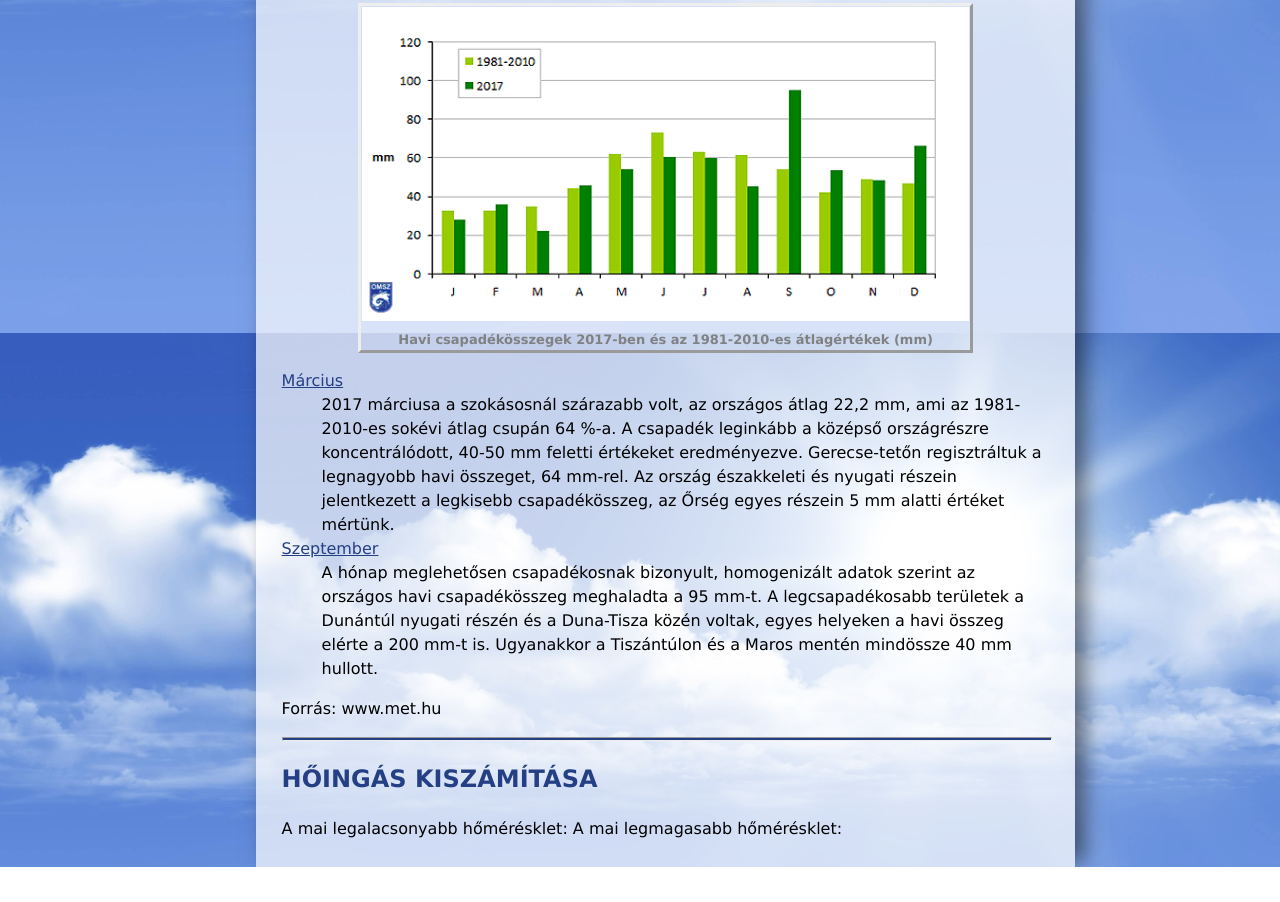
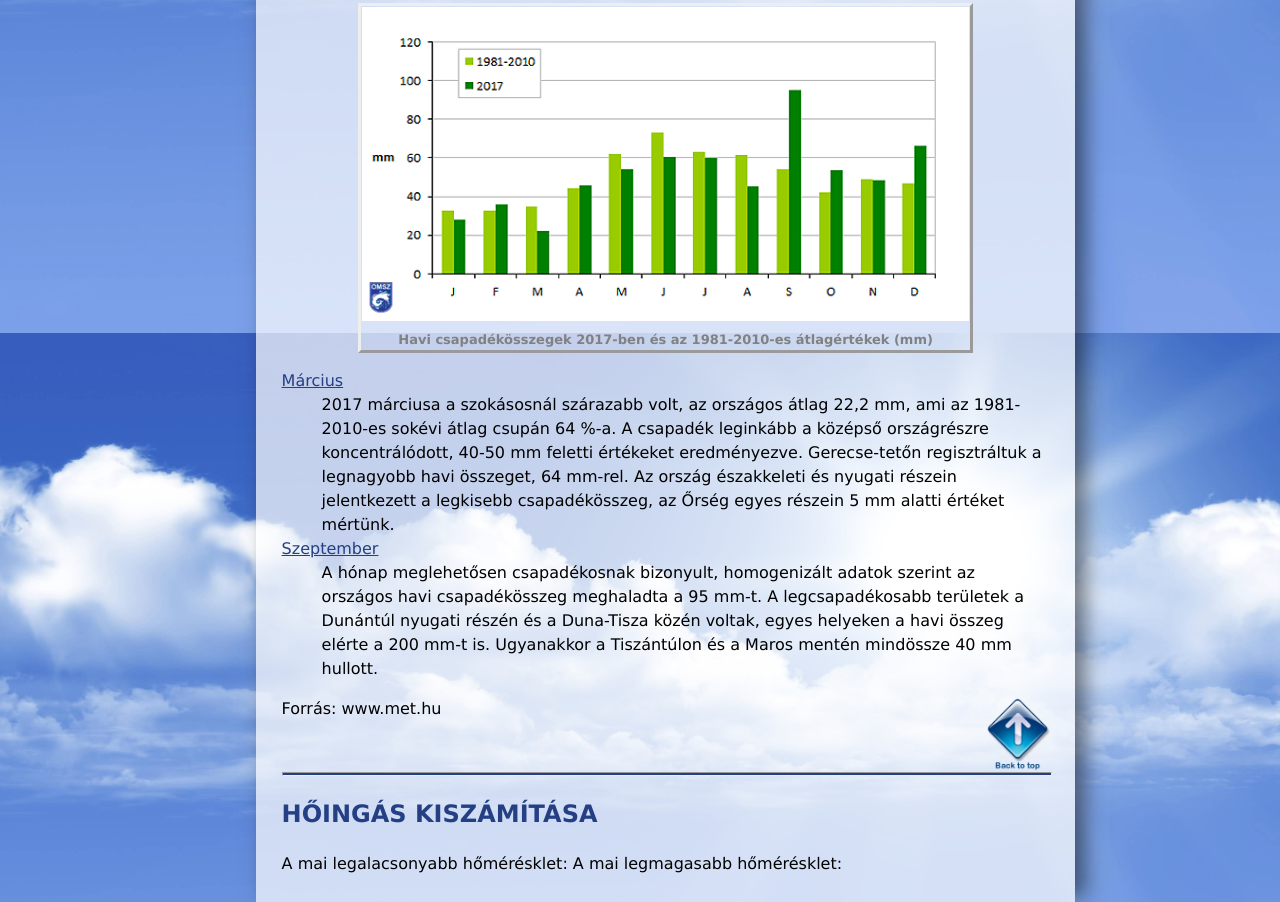
Before and after one commit to LDWeathEr/idojaras_git_dolgozat_L-szl-D-vid, a plain HTML site: page index.html in a window 1280 px wide. Shown: the part 1267-2169 px from the top of the page. Before the commit the page ends 2134 px from the top, so only its background shows below. Drawn offline with Linux system fonts and the light colour scheme.

Commit message:
def lista utáni kép

```diff
--- a/ido.css
+++ b/ido.css
@@ -80,3 +80,8 @@ dt{
 	color: #243f84;
 	text-decoration: underline;
 }
+
+#fel{
+	float: right;
+	width: 5vw;
+}
--- a/index.html
+++ b/index.html
@@ -53,7 +53,7 @@
                 <td class="szurke">Havi csapadékösszegek 2017-ben és az 1981-2010-es átlagértékek (mm)</td>
             </tr>
         </table>
-    <dl></dl>
+    <dl>
     <dt>Március</dt>
         <dd>2017 márciusa a szokásosnál szárazabb volt, az országos átlag 22,2 mm,
              ami az 1981-2010-es sokévi átlag csupán 64 %-a.
@@ -68,6 +68,7 @@
            egyes helyeken a havi összeg elérte a 200 mm-t is.
             Ugyanakkor a Tiszántúlon és a Maros mentén mindössze 40 mm hullott.</dd>
         </dl>
+        <a href="index.html"><img id="fel" src="top.png"></a>
             <p>Forrás: www.met.hu</p>
         <hr>
         <h2>Hőingás kiszámítása</h2>
```
